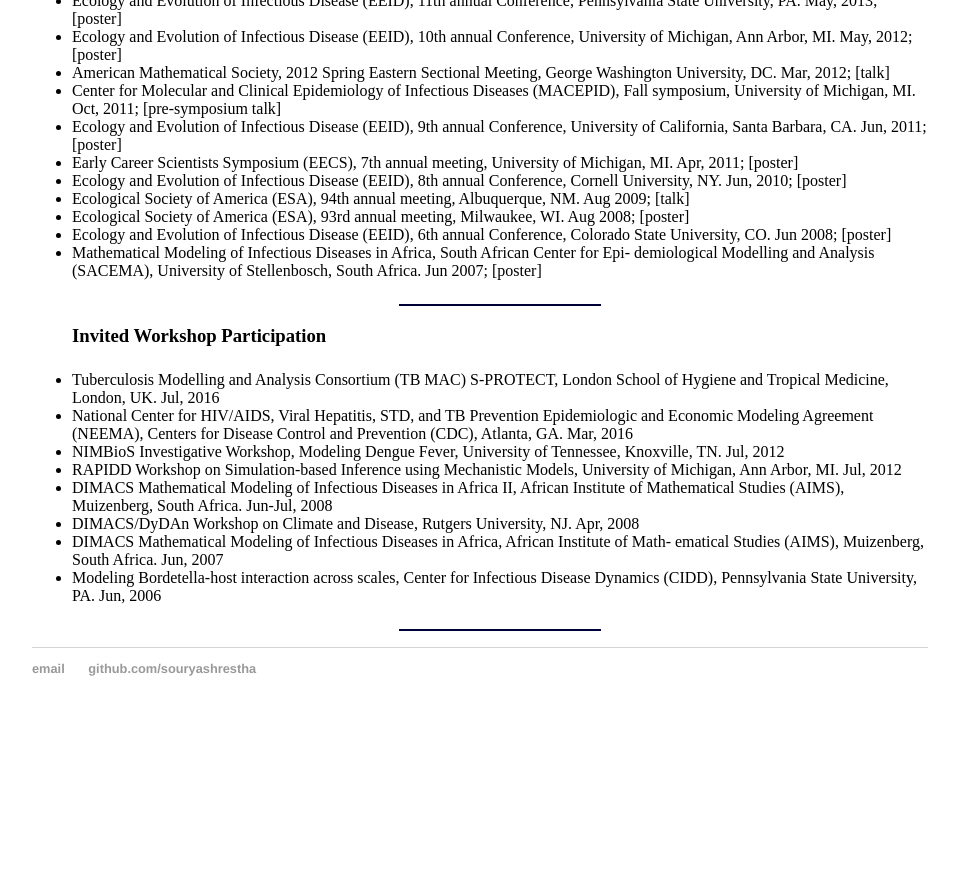
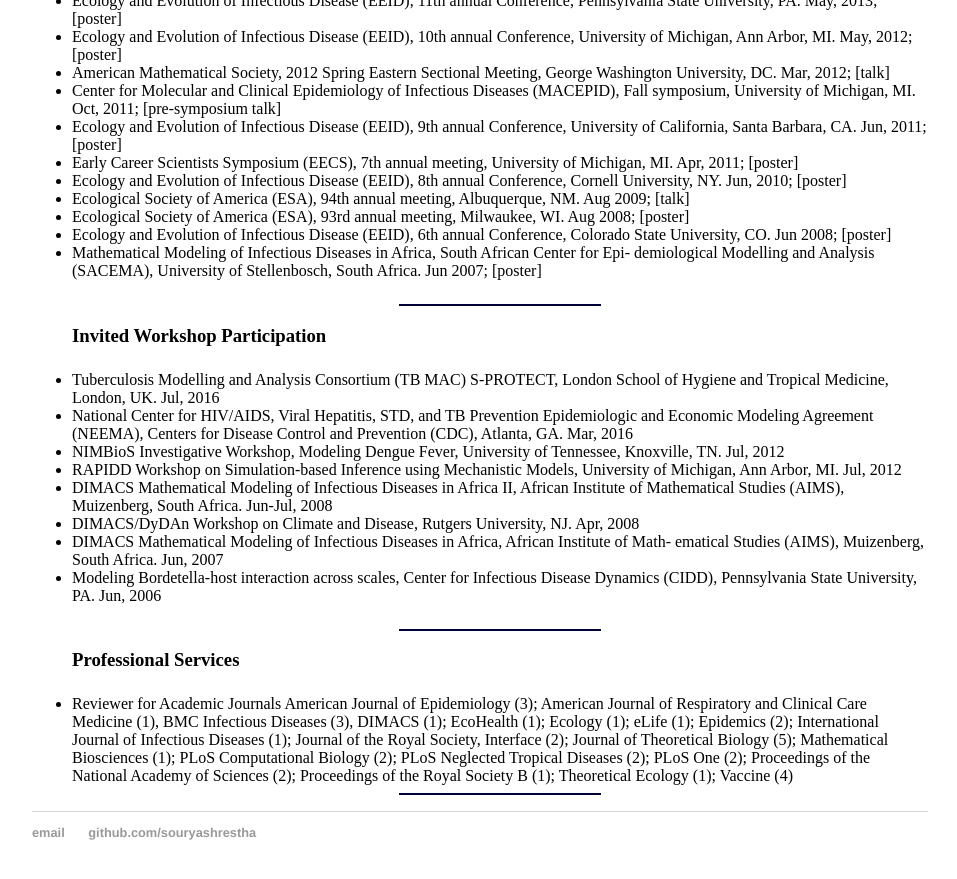
Before and after one commit to souryashrestha/souryashrestha.github.io, a Jekyll site: the page built from cv/index.html, in a window 1280 px wide and 900 px high, scrolled down 1775 px. Shown: the top 879 px of the window, without its empty margins (160-1117 px from the left). Built offline with Jekyll 4.4.1, drawn with Linux system fonts in a browser that asks for light colours; before the commit the page ends 2511 px from its top, so only the background shows below that; some of the changed text lies outside the part shown.

Commit message:
Update index.html

```diff
--- a/cv/index.html
+++ b/cv/index.html
@@ -26,6 +26,9 @@
 <hr color= 000038 width=200>
 <h3>Publications</h3>
 <p>
+
+<li> <b> Shrestha, S. </b> , Hill, A. N., Marks, S. M. and Dowdy, D. W. (accepted). ``Comparing drivers and dynamics of tuberculosis (TB) in California, Florida, New York and Texas." <i> American Journal of Respiratory and Critical Care Medicine. </i> accepted.
+
 <li> <b> Shrestha, S. </b>, Chihota, V., White, R.G., Grant, A.D., Churchyard, G.J., Dowdy, D.W. (in press). ``Impact of targeted tuberculosis vaccination among mining population in South Africa: A model-based study." <i> American Journal of Epidemiology. </i> in press.
 
 <li> Kendall, E.,<b> Shrestha, S. </b>, Cohen, T., Nuremberger, E., Dooley K., Gonzalez-Angulo, L., Churchyard, G., Nahid, P., Rich, M., Bansbach, C., Forissier, T., Lienhardt, C., Dowdy, D.W. 2017. ``Priority-setting for novel drug regimens to treat tuberculosis: An epidemiological model." <i> PLoS Medicine. </i> 14(1):e1002202
@@ -118,6 +118,12 @@
 
 <hr color= 000038 width=200>
 
-</ul>
+	<h3>Professional Services</h3>
+<p>
+<li> Reviewer for Academic Journals
+American Journal of Epidemiology (3); American Journal of Respiratory and Clinical Care Medicine (1), BMC Infectious Diseases (3), DIMACS (1); EcoHealth (1); Ecology (1); eLife (1); Epidemics (2); International Journal of Infectious Diseases (1); Journal of the Royal Society, Interface (2); Journal of Theoretical Biology (5); Mathematical Biosciences (1); PLoS Computational Biology (2); PLoS Neglected Tropical Diseases (2); PLoS One (2); Proceedings of the National Academy of Sciences (2); Proceedings of the Royal Society B (1); Theoretical Ecology (1); Vaccine (4)
+<hr color= 000038 width=200>
+
+	</ul>
 
 </div><!-- /.blurb -->
```
Also changed, not shown: other parts of cv/index.html (+0 -3 lines).
